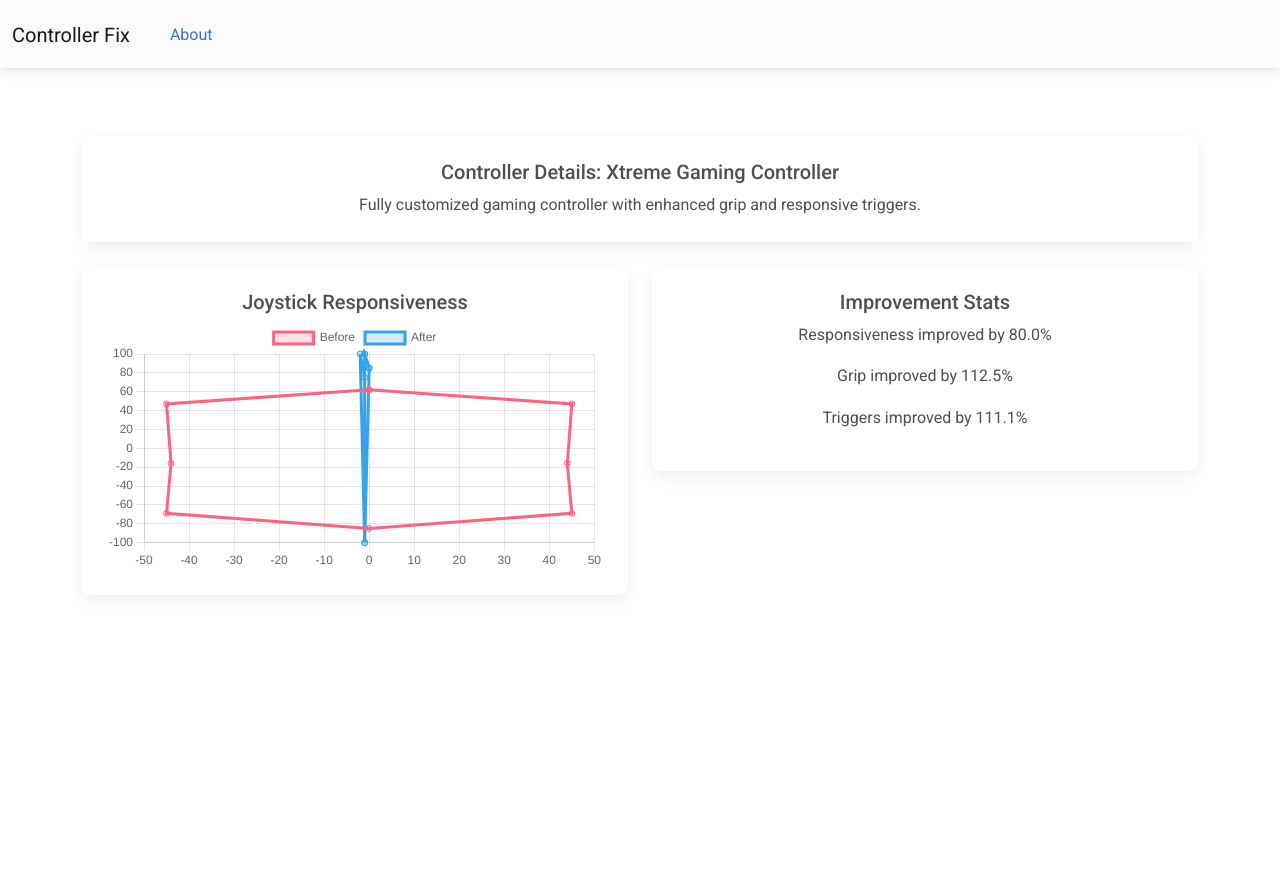
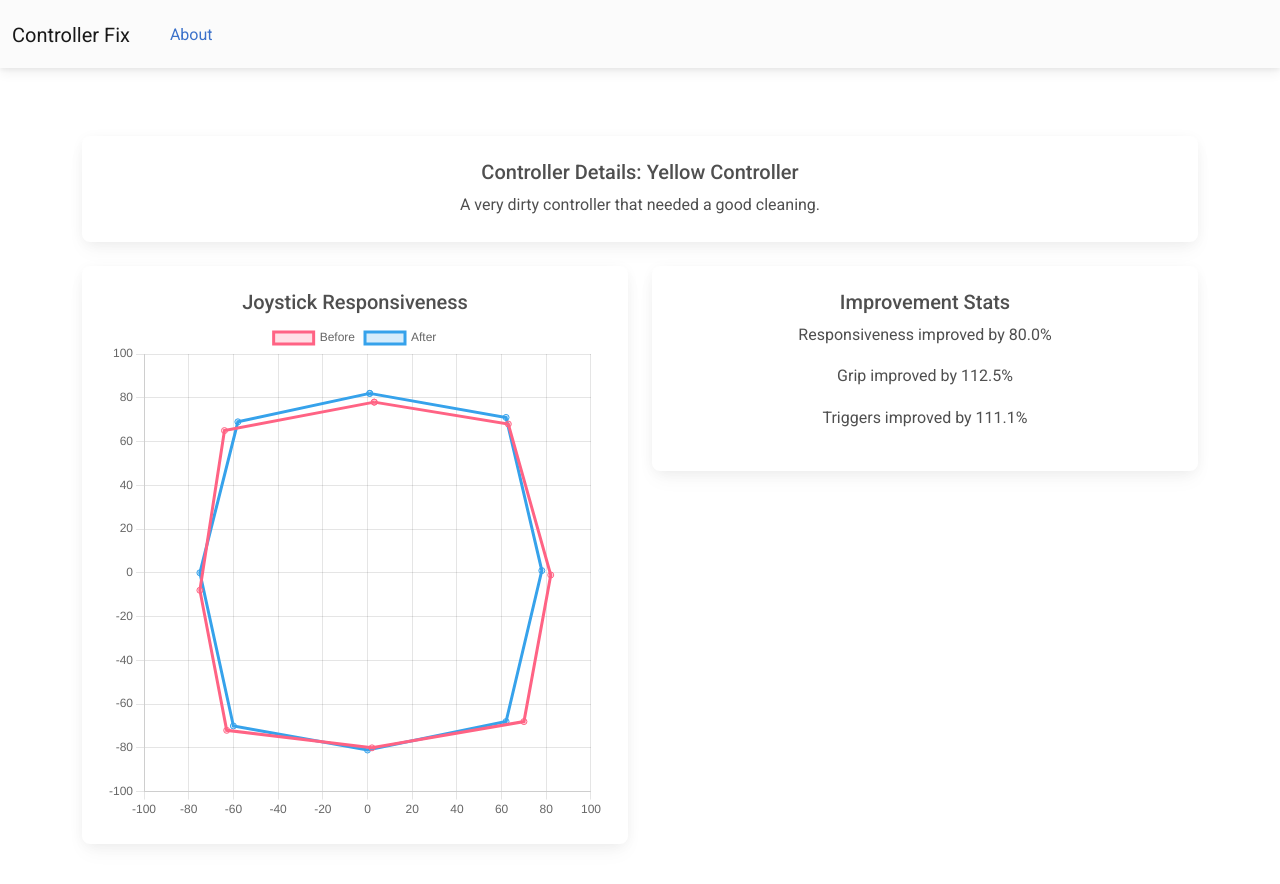
Before and after one commit to jdboisvert/control-fix-website, a React (Create React App) app in the folder controller-fix/: page /controller/1 in a window 1280 px wide. Shown: the top 884 px of the page. Before the commit the page ends 800 px from the top, so only its background shows below. Built offline with nearby package versions, Linux system fonts and the light colour scheme.

Commit message:
feat: Added a real example and fixed the aspect ratio of the chart.

```diff
--- a/controller-fix/src/components/ControllerDetails.js
+++ b/controller-fix/src/components/ControllerDetails.js
@@ -10,18 +10,8 @@ const ControllerDetails = () => {
     const getControllerDetails = (controllerId) => {
         return {
             id: controllerId,
-            name: 'Xtreme Gaming Controller',
-            description: 'Fully customized gaming controller with enhanced grip and responsive triggers.',
-            beforeStats: {
-                responsiveness: 'Low',
-                grip: 'Poor',
-                triggers: 'Sticky',
-            },
-            afterStats: {
-                responsiveness: 'High',
-                grip: 'Excellent',
-                triggers: 'Smooth',
-            },
+            name: 'Yellow Controller',
+            description: 'A very dirty controller that needed a good cleaning.',
             images: {
                 before: 'https://mdbootstrap.com/img/new/standard/nature/184.webp',
                 after: 'https://mdbootstrap.com/img/new/standard/nature/185.webp',
@@ -33,25 +23,26 @@ const ControllerDetails = () => {
 
     // Mock joystick responsiveness values
     const joystickPositionsBefore = [
-        { x: 0, y: 62 },
-        { x: 45, y: 47 },
-        { x: 44, y: -16 },
-        { x: 45, y: -69 },
-        { x: 0, y: -85 },
-        { x: -45, y: -69 },
-        { x: -44, y: -16 },
-        { x: -45, y: 47 },
+        { x: 3, y: 78 },
+        { x: 63, y: 68 },
+        { x: 82, y: -1 },
+        { x: 70, y: -68 },
+        { x: 2, y: -80 },
+        { x: -63, y: -72 },
+        { x: -75, y: -8 },
+        { x: -64, y: 65 }
+        // TODO missing center position
     ];
 
     const joystickPositionsAfter = [
-        { x: 0, y: 85 },
-        { x: -1, y: -100 },
-        { x: -1, y: 87 },
-        { x: -1, y: -100 },
-        { x: -2, y: 100 },
-        { x: -1, y: 75 },
-        { x: -1, y: 100 },
-        { x: -1, y: 100 },
+        { x: 1, y: 82 },
+        { x: 62, y: 71 },
+        { x: 78, y: 1 },
+        { x: 62, y: -68 },
+        { x: 0, y: -81 },
+        { x: -60, y: -70 },
+        { x: -75, y: 0 },
+        { x: -58, y: 69 },
     ];
 
     // Ensure they connect
@@ -82,10 +73,28 @@ const ControllerDetails = () => {
     };
 
     const scatterOptions = {
+        aspectRatio: 1, // Equal width and height for the canvas (only effective if maintainAspectRatio is true)
         scales: {
             x: {
                 type: 'linear',
                 position: 'bottom',
+                min: -100, // Adjust the minimum value if necessary
+                max: 100,  // Adjust the maximum value if necessary
+                ticks: {
+                    stepSize: 20 // Adjust the step size as necessary
+                }
+            },
+            y: {
+                min: -100, // Adjust the minimum value if necessary
+                max: 100,  // Adjust the maximum value if necessary
+                ticks: {
+                    stepSize: 20 // Adjust the step size as necessary
+                }
+            }
+        },
+        plugins: {
+            legend: {
+                position: 'top',
             },
         },
     };
--- a/controller-fix/src/components/ControllerGrid.js
+++ b/controller-fix/src/components/ControllerGrid.js
@@ -6,52 +6,10 @@ const ControllerGrid = () => {
   // TODO load from CSV or future API.
   const cards = [
     {
-      id: 1,
-      imgUrl: 'https://mdbootstrap.com/img/new/standard/nature/184.webp',
-      title: 'Controller Green',
-      description: 'Some quick example text to build on the card title and make up the bulk of the card\'s content.'
-    },
-    {
       id: 2,
       imgUrl: 'https://mdbootstrap.com/img/new/standard/nature/184.webp',
-      title: 'Card title',
-      description: 'Some quick example text to build on the card title and make up the bulk of the card\'s content.'
-    },
-    {
-      id: 3,
-      imgUrl: 'https://mdbootstrap.com/img/new/standard/nature/184.webp',
-      title: 'Card title',
-      description: 'Some quick example text to build on the card title and make up the bulk of the card\'s content.'
-    },
-    {
-      id: 4,
-      imgUrl: 'https://mdbootstrap.com/img/new/standard/nature/184.webp',
-      title: 'Card title',
-      description: 'Some quick example text to build on the card title and make up the bulk of the card\'s content.'
-    },
-    {
-      id: 5,
-      imgUrl: 'https://mdbootstrap.com/img/new/standard/nature/184.webp',
-      title: 'Card title',
-      description: 'Some quick example text to build on the card title and make up the bulk of the card\'s content.'
-    },
-    {
-      id: 6,
-      imgUrl: 'https://mdbootstrap.com/img/new/standard/nature/184.webp',
-      title: 'Card title',
-      description: 'Some quick example text to build on the card title and make up the bulk of the card\'s content.'
-    },
-    {
-      id: 7,
-      imgUrl: 'https://mdbootstrap.com/img/new/standard/nature/184.webp',
-      title: 'Card title',
-      description: 'Some quick example text to build on the card title and make up the bulk of the card\'s content.'
-    },
-    {
-      id: 8,
-      imgUrl: 'https://mdbootstrap.com/img/new/standard/nature/184.webp',
-      title: 'Card title',
-      description: 'Some quick example text to build on the card title and make up the bulk of the card\'s content.'
+      title: 'Yellow Controller',
+      description: 'Was quite dirty and needed a good cleaning.',
     },
   ];
 
```
